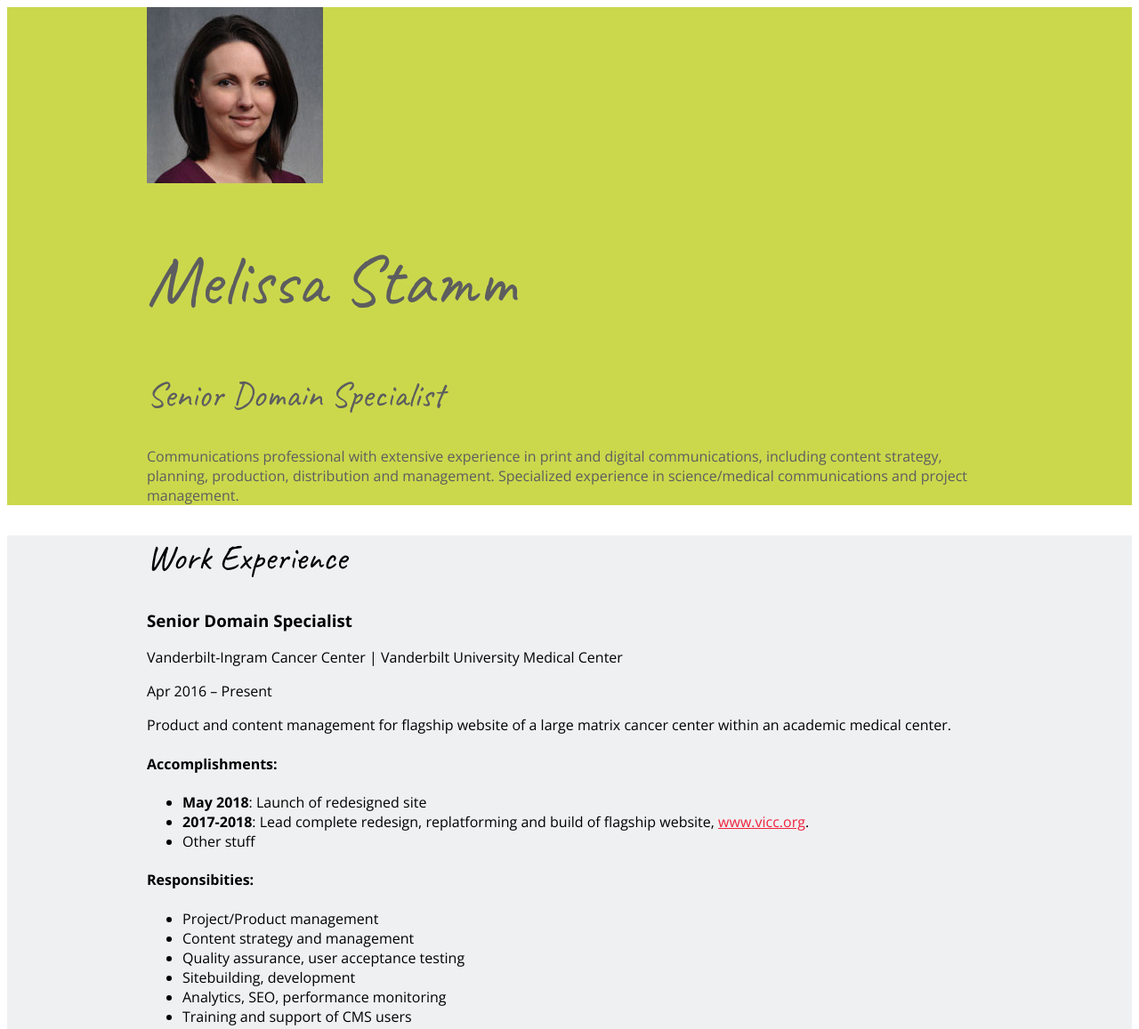
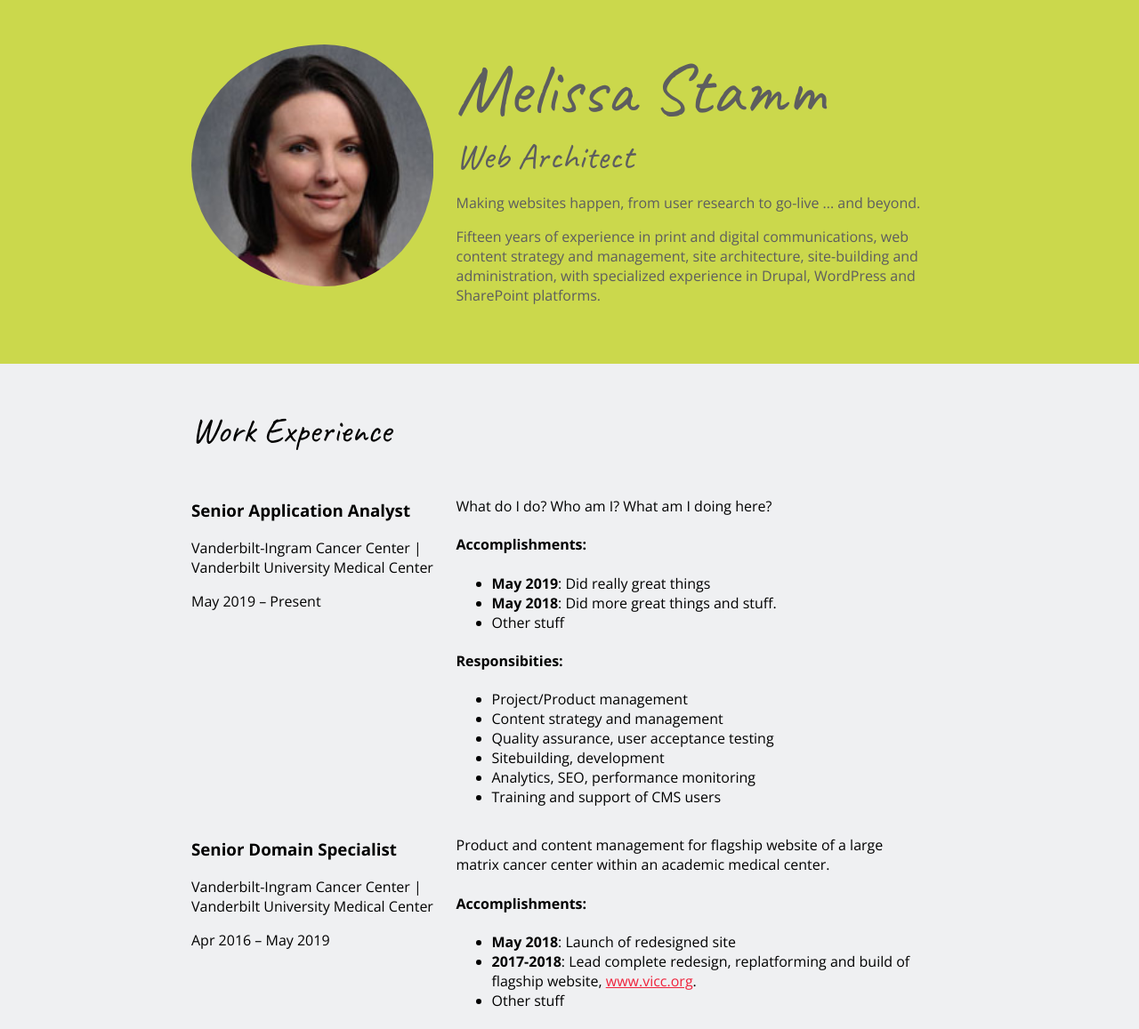
Before and after one commit to mdstamm/mdstamm.github.io, a plain HTML site: page index.html in a window 1280 px wide. Shown: the top 1157 px of the page at 89% size. Drawn offline with nearby package versions, Linux system fonts and the light colour scheme.

Commit message:
Upload new versions
site status as of May 1, 2019 following CSS essentials training 1

```diff
--- a/css/styles.css
+++ b/css/styles.css
@@ -11,8 +11,22 @@
 
 /* Global styles
 ------------------------------------*/
+/* border box fix */
+html {
+  box-sizing: border-box;
+}
+*, *:before, *:after {
+  box-sizing: inherit;
+}
 body {
-font-family: 'Open Sans', sans-serif;
+  font-family: 'Open Sans', sans-serif;
+  margin: 0;
+}
+a {
+    color: #EF233C;
+}
+a:hover {
+    text-decoration: none;
 }
 h1, h2 {
     font-family: 'Caveat', cursive;
@@ -23,26 +37,57 @@ h1 {
 }
 h2 {
     font-size: 40px;
-}
-a {
-    color: #EF233C;
-}
-a:hover {
-    text-decoration: none;
+    margin-top: 0;
 }
 .content-wrap {
-    max-width: 950px;
-    margin: 0 auto;
-    }
+  max-width: 950px;
+  margin: 0 auto;
+  padding: 50px;
+  overflow: hidden;
+}
+.column-narrow {
+  width: 35%;
+  float: left;
+  padding-right: 3%;
+  min-height: 175px;
+}
+.column-wide {
+  width: 62%;
+  float: left;
+  min-height: 175px;
+}
+
 
 /* Header & Footer
 ------------------------------------*/
-header, footer {
+header,
+footer {
     background-color: #CBD84C;
     color: #5D5D5F;
 }
-header h1, header h2 {
+header h1,
+header h2 {
     color: #5D5D5F;
+    margin: 0;
+}
+/* Header styles only */
+header {
+  /*text-align: center;*/
+}
+.profile-img {
+  /*width: 300px;*/
+  border-radius: 50%;
+  /*float: left;*/
+  /*margin-right: 30px;*/
+}
+
+/* Footer styles only */
+footer {
+  text-align: center;
+}
+.contact-info a {
+  padding: 10px;
+  display: inline-block;
 }
 
 
--- a/index.html
+++ b/index.html
@@ -4,29 +4,62 @@
     <meta charset="UTF-8">
     <meta name="viewport" content="width=device-width, initial-scale=1.0">
     <title>Melissa Stamm | Resume</title>
-    <link href="https://fonts.googleapis.com/css?family=Caveat|Open+Sans:400,700" rel="stylesheet">
+    <link href="https://fonts.googleapis.com/css?family=Caveat|Open+Sans:400,400i,700" rel="stylesheet">
     <link rel="stylesheet" href="css/styles.css">
 </head>
 <body>
+    <!-- // Intro -->
     <header>
         <div class="content-wrap">
-        <img src="images/mstamm.jpeg" alt="Your Name">
+            <img class="profile-img column-narrow" src="images/mstamm.jpeg" alt="Melissa Stamm">
+
+            <div class="column-wide">
                 <h1>Melissa Stamm</h1>
-        <h2>Senior Domain Specialist</h2>
-        <p>Communications professional with extensive experience in print and digital communications, including content strategy, planning, production, distribution and management. Specialized experience in science/medical communications and project management.</p>
+                <h2>Web Architect</h2>
+                <p>Making websites happen, from user research to go-live ... and beyond.
+                <p>Fifteen years of experience in print and digital communications, web content strategy and management, site architecture, site-building and administration, with specialized experience in Drupal, WordPress and SharePoint platforms.</p>
+            </div>
         </div>
     </header>
 
     <main>
+        <!-- // Work Experience -->
         <section class=work>
             <div class="content-wrap">
                 <h2>Work Experience</h2>
+
+                <!-- Job Details: copy this block to add more positions. -->
+            <div class="column-narrow">
+                <h3>Senior Application Analyst</h3>
+                <p>Vanderbilt-Ingram Cancer Center | Vanderbilt University Medical Center</p>
+                <p>May 2019 – Present</p>
+            </div>
+            <div class="column-wide">
+                <p>What do I do? Who am I? What am I doing here?</p>
+            <h4>Accomplishments:</h4>
+                <ul>
+                    <li><b>May 2019</b>: Did really great things</li>
+                    <li><b>May 2018</b>: Did more great things and stuff.</li>
+                    <li>Other stuff</li>
+                </ul>
+            <h4>Responsibities:</h4>
+                <ul>
+                    <li>Project/Product management</li>
+                    <li>Content strategy and management</li>
+                    <li>Quality assurance, user acceptance testing</li>
+                    <li>Sitebuilding, development</li>
+                    <li>Analytics, SEO, performance monitoring</li>
+                    <li>Training and support of CMS users</li>
+            </ul>
+            </div>
+            <!-- Job Details: copy this block to add more positions. -->
+            <div class="column-narrow">
                 <h3>Senior Domain Specialist</h3>
                 <p>Vanderbilt-Ingram Cancer Center | Vanderbilt University Medical Center</p>
-            <p>Apr 2016 – Present</p>
-
+                <p>Apr 2016 – May 2019</p>
+            </div>
+            <div class="column-wide">
                 <p>Product and content management for flagship website of a large matrix cancer center within an academic medical center.</p>
-
             <h4>Accomplishments:</h4>
                 <ul>
                     <li><b>May 2018</b>: Launch of redesigned site</li>
@@ -42,11 +75,15 @@
                     <li>Analytics, SEO, performance monitoring</li>
                     <li>Training and support of CMS users</li>
             </ul>
+            </div>
 
+            <!-- Job Details -->
+            <div class="column-narrow">
                 <h3>Health Information Systems Project Manager II</h3>
                 <p>Vanderbilt-Ingram Cancer Center | Vanderbilt University Medical Center</p>
                 <p>Oct 2014 – Apr 2016</p>
-
+            </div>
+            <div class="column-wide">
                 <p>Digital content strategy and web content management for a large matrix cancer center within an academic medical center. Responsibilities include editorial oversight and strategic direction of public-facing and internal-facing websites; search engine optimization, monitoring and reporting; UX and accessibility; digital asset management; support and training of users of content management systems.</p>
 
             <h4>Responsibilities:</h4>
@@ -69,13 +106,16 @@
                 <li>Monitored/tracked issues and incidents using various project management tools and techniques</li>
                 <li>Communicated progress with stakeholders and project team</li>
             </ul>
+            </div>
 
+            <!-- Job Details -->
+            <div class="column-narrow">
                 <h3>Knowledge Management Information Scientist</h3>
                 <p>Eskind Biomedical Library | Vanderbilt University Medical Center</p>
                 <p>Jan 2013 – Oct 2014</p>
-
+            </div>
+            <div class="column-wide">
             <p>Job summary.</p>
-
             <h4>Responsibilities:</h4>
             <ul>
                 <li>Participated in all stages of library’s research projects, including grant writing and editing, study design and execution, data analysis and dissemination of findings</li>
@@ -84,14 +124,16 @@
                 <li>Developed content for websites/newsletters, compiled website analytics, performed content inventory/analysis, and coordinated external communications with Public Affairs colleagues</li>
                 <li>Produced and adapted research and health information content (written and multimedia) according to health literacy guidelines</li>
             </ul>
+            </div>
 
-
+            <!-- Job Details -->
+            <div class="column-narrow">
                 <h3>Science writer/Editor</h3>
                 <p>News and Communications | Vanderbilt University Medical Center</p>
                 <p>Apr 2004 – Dec 2012</p>
-
+            </div>
+            <div class="column-wide">
                 <p>Job summary.</p>
-
                 <h4>Responsibilities:</h4>
                 <ul>
                     <li>Oversaw editorial direction, execution and production of cancer center’s biannual print publication Momentum</li>
@@ -102,34 +144,42 @@
                     <li>Represented Medical Center as the on-call media relations representative, responding to inquiries from local, regional and national media</li>
                     <li>Performed crisis communications during emergency preparedness drills and emergency situations</li>
                 </ul>
+                </div>
+            <!-- Job Details -->
+            <div class="column-narrow">
                 <h3>Freelance science writer</h3>
                 <p>Proceedings of the National Academy of Sciences</p>
                 <p>Sep 2001 – Sep 2008</p>
-            <p>Conducted interviews and composed biographies of newly-elected Academy members. Wrote summaries of accepted research manuscripts for weekly media tip sheet and for highlight section of the journal. Wrote, edited and coordinated production of weekly media tip sheet.</p>
+            </div>
+            <div class="column-wide">
+                <p>Conducted interviews and composed biographies of newly-elected   Academy members. Wrote summaries of accepted research manuscripts for weekly media tip sheet and for highlight section of the journal. Wrote, edited and coordinated production of weekly media tip sheet.</p>
+            </div>
             </div>
         </section>
+
+        <!-- // Education -->
         <section class=education>
             <div class="content-wrap">
             <h2>Education</h2>
 
+            <!-- School details: copy this block to add more schools. -->
             <h3>University of South Carolina School of Medicine</h3>
-            <p>Doctor of Philosophy - PhD</p>
+            <h4>Doctor of Philosophy - PhD</h4>
             <p>Biomedical Science/Neuroscience</p>
-            <p>Summary.</p>
 
             <h3>University of South Carolina</h3>
-            <p>Bachelor of Science</p>
+            <h4>Bachelor of Science</h4>
             <p>Medical Technology</p>
-            <p>Summary.</p>
             </div>
         </section>
     </main>
 
+    <!-- // Footer & contact info -->
     <footer>
         <div class="content-wrap">
             <h2>Let's Keep in Touch!</h2>
-
-        <div>
+        <!-- Social media and contact links. Add or remove any networks. -->
+        <div class="contact-info">
             <a href="mailto:mdstamm2001@gmail.com">mdstamm2001@gmail.com</a>
             <a href="http://yourwebsite.com" target="_blank">yourwebsite.com</a>
             <a href="https://twitter.com/JackRubysMom" target="_blank">Twitter</a>
```
Lines whose indentation alone changed are shown as unchanged.
